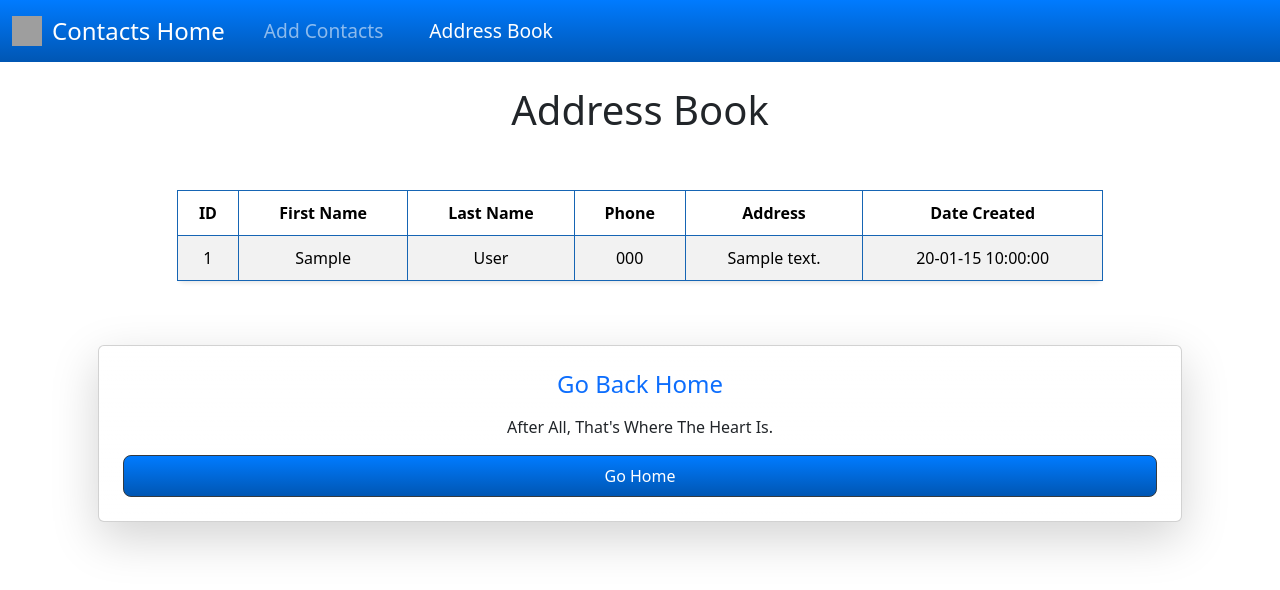
After one commit to KMcClain23/Address-Book, a Flask app: page /users in a window 1280 px wide. The commit adds this page. Shown: the top 590 px of the page. Run offline with Flask 3, Linux system fonts and the light colour scheme; tables that the repository leaves empty hold one stand-in row (values such as "Sample post"); grey boxes are pictures that could not be loaded.

Commit message:
Diplaying the address book in the table on a new page. Adjusted css for table and buttons.

```diff
--- a/app/routes.py
+++ b/app/routes.py
@@ -9,6 +9,8 @@ from app.models import User
 def index():
     countries = ['United States', 'Canada', 'Mexico', 'France', 'Egypt', 'China']
     return render_template('index.html', first_name='David', countries=countries)
+
+# ----------------------------------------------------------------------------------------------------------------
 
 @app.route('/contacts', methods = ["GET", "POST"])
 def contacts():
@@ -38,3 +40,10 @@ def contacts():
         return redirect(url_for('index'))
 
     return render_template('contacts.html', form = form)
+
+# ----------------------------------------------------------------------------------------------------------------
+
+@app.route('/users')
+def users():
+    users = User.query.all()
+    return render_template('users.html', users = users)
--- a/app/static/css/main.css
+++ b/app/static/css/main.css
@@ -28,3 +28,38 @@
     color: #ffc107;
     font-weight: bold;
 }
+
+.custom-table {
+    border-collapse: collapse;
+    width: 100%;
+    border-radius: 8px;
+    box-shadow: 0 2px 4px rgba(0,0,0,0.1);
+}
+
+.custom-table th, .custom-table td {
+    overflow: hidden;
+    text-overflow: ellipsis;
+    text-align: center;
+    vertical-align: middle;
+    border: 1px solid #1665b4;
+    padding: 10px;
+}
+
+.btn {
+    background-image: linear-gradient(to bottom, #007bff, #0056b3);
+    border-color: #343a40;
+    color: white;
+    border-radius: 8px;
+    font-size: 16px;
+    transition: background-color 0.3s, color 0.3s;
+}
+
+.btn:hover {
+    background-image: linear-gradient(to bottom, #064b95, #82b4e7);
+    color: rgb(0, 0, 0);
+    border-color: aliceblue 2px;
+}
+
+.btn:not(:active) {
+    background-color: #4d8fd3;
+}
--- a/app/templates/contacts.html
+++ b/app/templates/contacts.html
@@ -29,7 +29,7 @@
                     {{ form.address(class="form-control highlight-hover", placeholder="Address") }}
                 </div>
 
-                {{ form.submit(class="btn btn-dark w-100 highlight-hover-light") }}
+                {{ form.submit(class="btn btn-dark w-100 highlight-hover-light custom-button-style") }}
             </form>
         </div>
     </div>
--- a/app/templates/nav.html
+++ b/app/templates/nav.html
@@ -8,6 +8,7 @@
         <div class="collapse navbar-collapse" id="navbarNavAltMarkup">
             <div class="navbar-nav">
                 <a class="nav-link {{ 'active' if request.endpoint == 'contacts'}}" href="{{ url_for('contacts')}}">Add Contacts</a>
+                <a class="nav-link {{ 'active' if request.endpoint == 'users'}}" href="{{ url_for('users')}}">Address Book</a>
             </div>
         </div>
     </div>
--- /dev/null
+++ b/app/templates/users.html
@@ -0,0 +1,49 @@
+{% extends 'base.html' %}
+
+{% block title %} Users {% endblock title %}
+
+{% block header %}
+    <h1>Address Book</h1>
+{% endblock header %}
+
+{% block content %}
+    <div class="container mt-5">
+        <div class="row justify-content-center">
+            <div class="col-md-10">
+                <div class="table-responsive">
+                    <table class="table table-bordered table-striped custom-table">
+                        <thead class="thead-dark">
+                            <tr>
+                                <th>ID</th>
+                                <th>First Name</th>
+                                <th>Last Name</th>
+                                <th>Phone</th>
+                                <th>Address</th>
+                                <th>Date Created</th>
+                            </tr>
+                        </thead>
+                        <tbody>
+                            {% for user in users %}
+                            <tr>
+                                <td>{{ user.id }}</td>
+                                <td>{{ user.first_name|title }}</td>
+                                <td>{{ user.last_name|title }}</td>
+                                <td>{{ user.phone }}</td>
+                                <td>{{ user.address }}</td>
+                                <td>{{ user.date_created.strftime('%y-%m-%d %H:%M:%S') }}</td>
+                            </tr>
+                            {% endfor %}
+                        </tbody>
+                    </table>
+                </div>
+            </div>
+        </div>
+    </div>
+    <div class="container text-center mt-5">
+        <div class="card p-4 m-3 shadow-lg rounded-lg bg-gradient">
+            <h4 class="card-title text-primary mb-3">Go Back Home</h4>
+            <p class="card-text">After All, That's Where The Heart Is.</p>
+            <a href="{{ url_for('index') }}" class="btn btn-primary btn-lg">Go Home</a>
+        </div>
+    </div>
+{% endblock content %}
```
